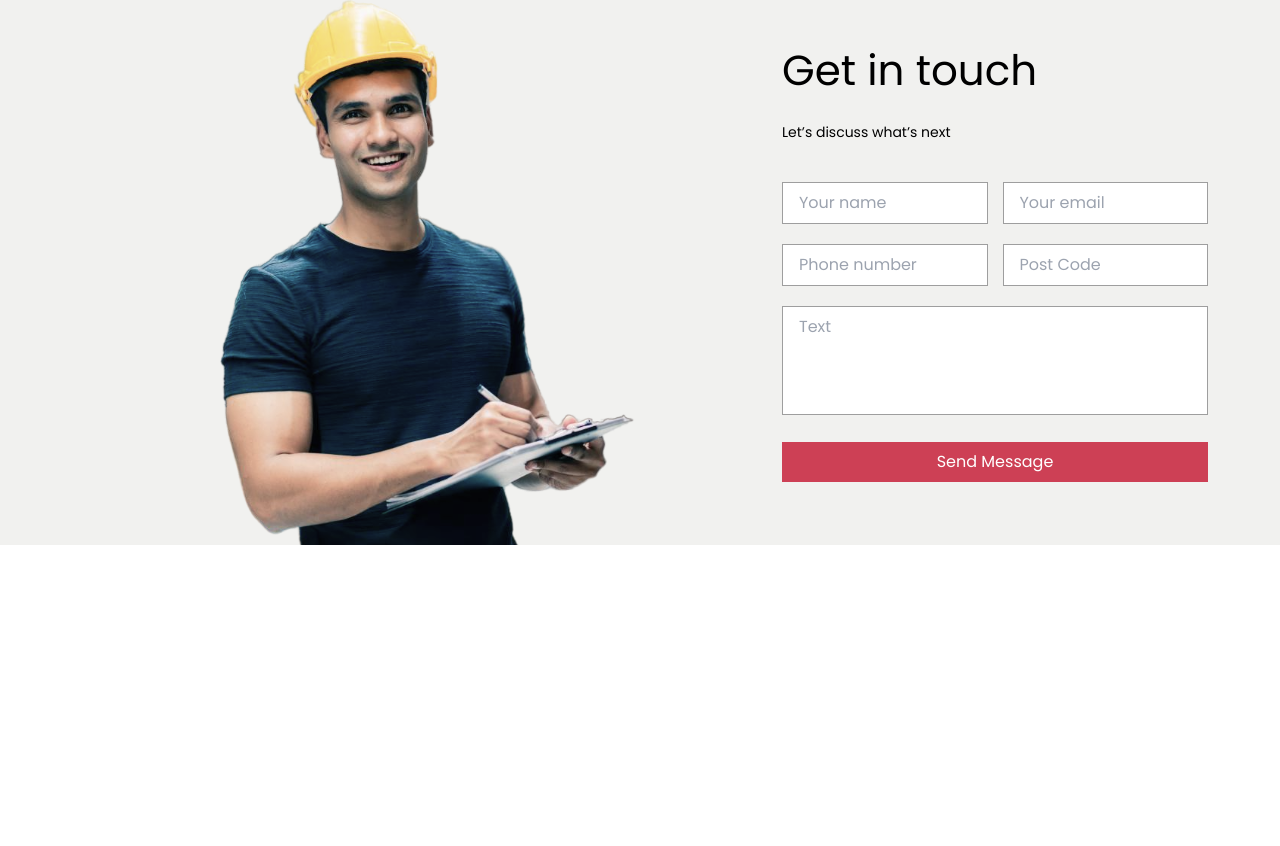
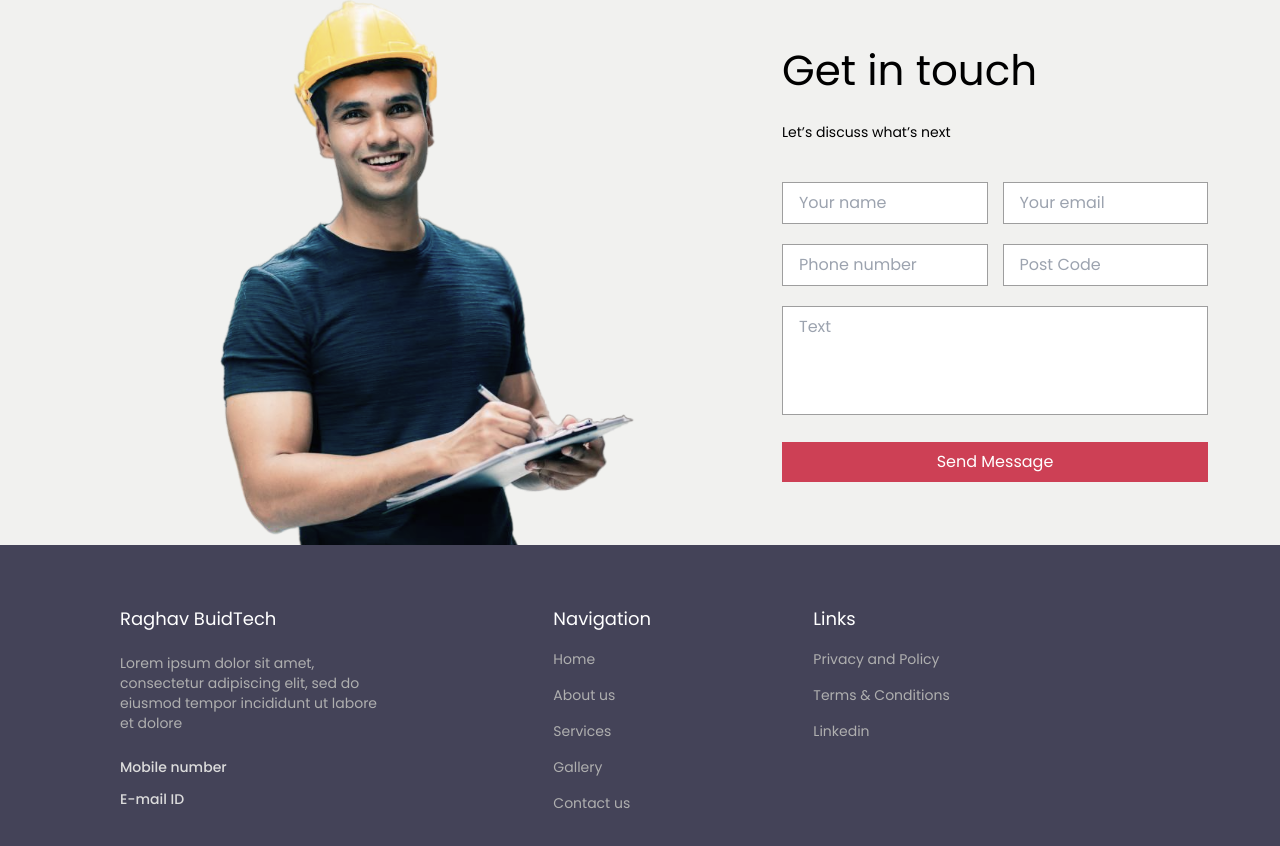
Before and after one commit to krunalpabari13/banao, a React (Create React App) app: page / in a window 1280 px wide. Shown: the part 5185-6031 px from the top of the page. Before the commit the page ends 5730 px from the top, so only its background shows below. Built offline with nearby package versions, Linux system fonts and the light colour scheme.

Commit message:
create footer component

```diff
--- /dev/null
+++ b/src/components/Footer.tsx
@@ -0,0 +1,59 @@
+import React from "react";
+
+const Footer = () => {
+  return (
+    <div className="bg-[#444358] w-full px-5 py-10 md:px-[120px] md:py-[60px] mt-5 md:mt-0">
+      <div className="max-w-[1200px] mx-auto grid grid-cols-1 md:grid-cols-12 grid-flow-row-dense pb-[72px] border-b border-white">
+        <div className="md:col-start-1 md:col-end-4">
+          <h3 className="text-white font-normal text-lg">Raghav BuidTech</h3>
+          <p className="text-[#AFAFAF] font-normal text-sm pt-5">
+            Lorem ipsum dolor sit amet, consectetur adipiscing elit, sed do
+            eiusmod tempor incididunt ut labore et dolore
+          </p>
+          <p className="text-[#DCDCDC] font-medium text-sm pt-6">
+            Mobile number
+          </p>
+          <p className="text-[#DCDCDC] font-medium text-sm pt-3">E-mail ID</p>
+        </div>
+        <div className="md:col-start-6 md:col-end-7 pt-5 md:pt-0">
+          <h3 className="text-white font-normal text-lg">Navigation</h3>
+          <p className="text-[#AFAFAF] font-normal text-sm pt-4">
+            <a href="/">Home</a>
+          </p>
+          <p className="text-[#AFAFAF] font-normal text-sm pt-4">
+            <a href="/about-us">About us</a>
+          </p>
+          <p className="text-[#AFAFAF] font-normal text-sm pt-4">
+            <a href="/services">Services</a>
+          </p>
+          <p className="text-[#AFAFAF] font-normal text-sm pt-4">
+            <a href="/gallery">Gallery</a>
+          </p>
+          <p className="text-[#AFAFAF] font-normal text-sm pt-4">
+            <a href="/contact">Contact us</a>
+          </p>
+        </div>
+        <div className="md:col-start-9 md:col-end-12 pt-5 md:pt-0">
+          <h3 className="text-white font-normal text-lg">Links</h3>
+          <p className="text-[#AFAFAF] font-normal text-sm pt-4">
+            <a href="/privacy-and-policy">Privacy and Policy</a>
+          </p>
+          <p className="text-[#AFAFAF] font-normal text-sm pt-4">
+            <a href="/">Terms &amp; Conditions</a>
+          </p>
+          <p className="text-[#AFAFAF] font-normal text-sm pt-4">
+            <a
+              href="https://www.linkedin.com/"
+              target="_blank"
+              rel="noreferrer"
+            >
+              Linkedin
+            </a>
+          </p>
+        </div>
+      </div>
+    </div>
+  );
+};
+
+export default Footer;
--- a/src/pages/Home.tsx
+++ b/src/pages/Home.tsx
@@ -2,6 +2,7 @@ import React from 'react'
 import BusinessSummary from '../components/BusinessSummary';
 import Choose from '../components/Choose';
 import Contact from '../components/Contact';
+import Footer from '../components/Footer';
 import Greeting from '../components/Greeting';
 import Hero from '../components/Hero';
 import Navbar from '../components/Navbar';
@@ -19,6 +20,7 @@ const Home = () => {
       <Choose />
       <RecentWork />
       <Contact />
+      <Footer />
     </div>
   )
 }
```
Also changed, not shown: src/components/RecentWork.tsx (+0 -4 lines).
